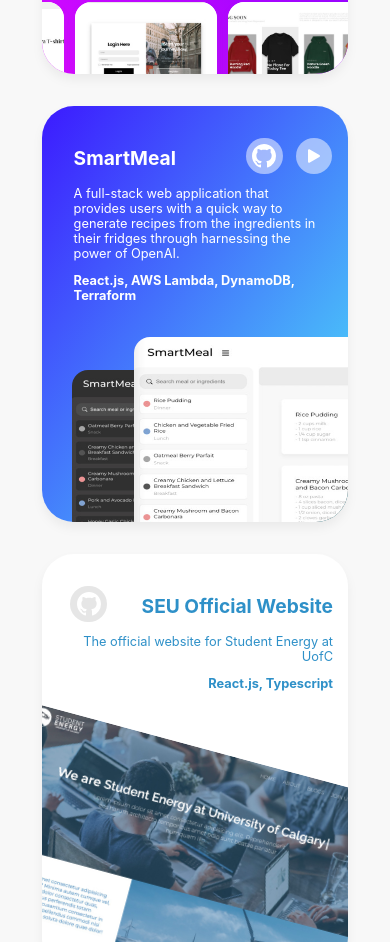
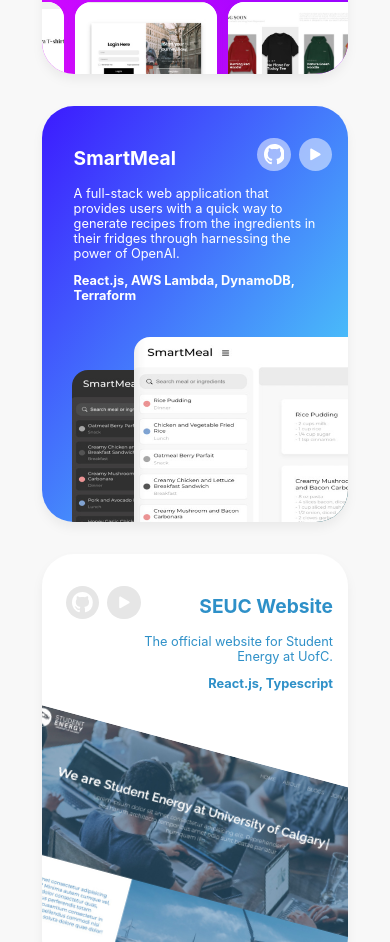
Before and after one commit to podgaietska/Personal-Portfolio, a React (Create React App) app: page / in a window 390 px wide. Shown: the part 2022-2964 px from the top of the page. Built offline with nearby package versions, Linux system fonts and the light colour scheme.

Commit message:
layout fix

```diff
--- a/src/App.css
+++ b/src/App.css
@@ -723,6 +723,11 @@ a{
 
 @media screen and (max-width: 440px){
 
+  .link-icons a{
+    font-size: 1.3rem;
+    margin-left: 0.5rem;
+  }
+
   .project-info{
     width: 80%;
     padding: 2.5rem 1rem 0 2rem;
@@ -766,8 +771,18 @@ a{
     height: 200px;
   }
 
+
   .large-project.java .project-info{
     width: 70%;
+  }
+
+  .small-project.seu .project-info h1{
+    width: 60%;
+    text-align: end;
+  }
+
+  .small-project.seu .project-description{
+    width: 80%;
   }
 
   .projects-container{
@@ -794,7 +809,7 @@ a{
   .moving-text-container{
     width: 900%;
     position: absolute;
-    bottom: 0;
+    bottom: -5%;
     left: -25%;
   }
 }
--- a/src/components/Contact.jsx
+++ b/src/components/Contact.jsx
@@ -4,7 +4,7 @@ function Contact(){
     return (
         <section className="contact-container section" id="contact">
             <h1>Contact Me</h1>
-            <p className="email">Send me an <a href="mailto:podgaietska.m@gmail.com" style={{ color: "#00B2F9", cursor: "pointer"}}>email!</a></p>
+            <p className="email">Get in touch with me through <a href="mailto:podgaietska.m@gmail.com" style={{ color: "#00B2F9", cursor: "pointer"}}>email</a>!</p>
             <p>Or find me on:</p>
             <div className="other-links">
                 <a href="https://github.com/podgaietska" target="_blank" rel="noopener noreferrer"><BiLogoGithub className="icon"/></a>
--- a/src/components/Projects.jsx
+++ b/src/components/Projects.jsx
@@ -130,10 +130,13 @@ function Projects(){
                             <div className="icon">
                                 <a href="https://github.com/studentenergyuofc/seucalgary-website" target="_blank" rel="noopener noreferrer"><BsGithub /></a>
                             </div>
+                            <div className="icon">
+                                <a href="https://studentenergyuofc.org/" target="_blank" rel="noopener noreferrer"><BsPlayFill /></a>
+                            </div>
                         </div>
                         <div className="project-info">
-                            <h1>SEU Official Website</h1>
-                            <p className="project-description">The official website for Student Energy at UofC</p>
+                            <h1>SEUC Website</h1>
+                            <p className="project-description">The official website for Student Energy at UofC.</p>
                             <p className="techstack">React.js, Typescript</p>
                         </div>
                         <div className="seu-website-image">
@@ -181,7 +184,7 @@ function Projects(){
                     <div className="large-project airline">
                         <div className="link-icons">
                             <div className="icon">
-                                <a href="https://github.com/podgaietska/SmartMeal-Fullstack-App" target="_blank" rel="noopener noreferrer"><BsGithub /></a>
+                                <a href="https://github.com/podgaietska/AirlineSystem-Backend" target="_blank" rel="noopener noreferrer"><BsGithub /></a>
                             </div>
                         </div>
                         <div className="project-info java airline">
--- a/src/components/Skills.jsx
+++ b/src/components/Skills.jsx
@@ -1,7 +1,7 @@
 import { motion } from 'framer-motion';
 
 function Skills(){
-    const skills = ['Python', 'JavaScript', 'TypeScript', 'C', 'C++', 'Java', 'HTML', 'CSS', 'Bootstrap', 'React.js', 'Django', 'Node.js', 'Express.js', 'MongoDB', 'PostgreSQL', 'MySQL', 'DynamoDB', 'Terraform', 'AWS', 'REST', 'Git', 'Docker']
+    const skills = ['Python', 'JavaScript', 'TypeScript', 'C', 'C++', 'Java', 'HTML', 'CSS', 'Bootstrap', 'React.js', 'Django', 'Spring Boot', 'Node.js', 'Express.js', 'MongoDB', 'PostgreSQL', 'MySQL', 'DynamoDB', 'Terraform', 'AWS', 'REST', 'Git', 'Docker']
 
     const fadeInAnimationVariants = {
         initial: {
```
